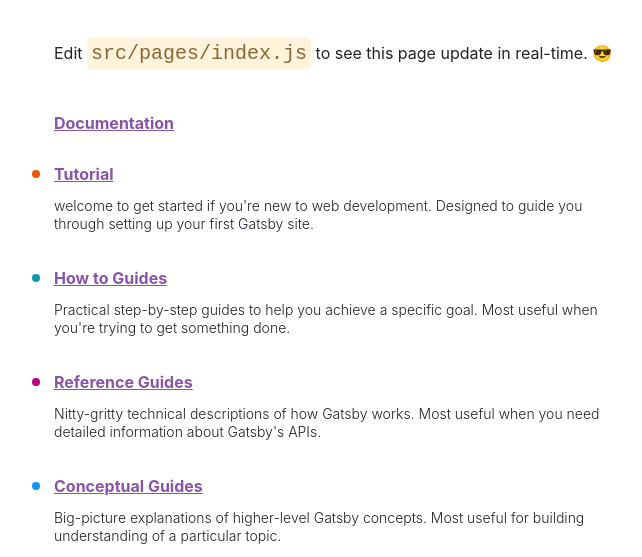
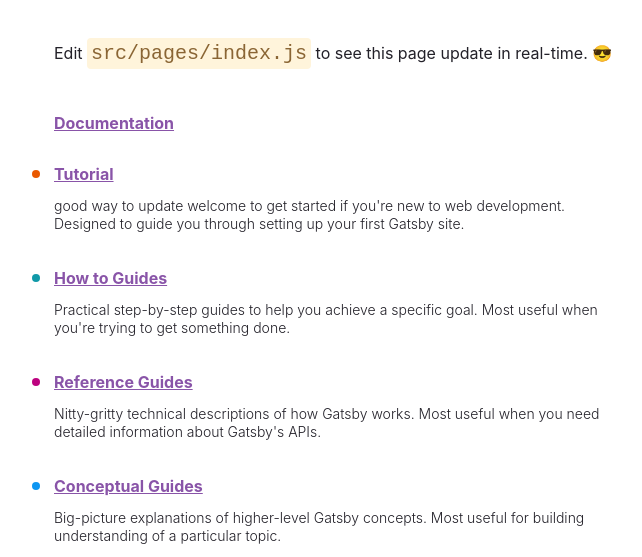
Before and after one commit to muraliSMD/gatsby-site, a Gatsby site: page / in a window 1280 px wide. Shown: the part 243-800 px from the top of the page, without its empty margins (50-692 px from the left). Built offline with nearby package versions, Linux system fonts and the light colour scheme; Gatsby itself is replaced by a stand-in of ours.

Commit message:
small text

```diff
--- a/src/pages/index.js
+++ b/src/pages/index.js
@@ -84,7 +84,7 @@
     text: "Tutorial",
     url: "https://www.gatsbyjs.com/docs/tutorial/",
     description:
-      "welcome to get started if you're new to web development. Designed to guide you through setting up your first Gatsby site.",
+      "good way to update welcome to get started if you're new to web development. Designed to guide you through setting up your first Gatsby site.",
     color: "#E95800",
   },
   {
```
